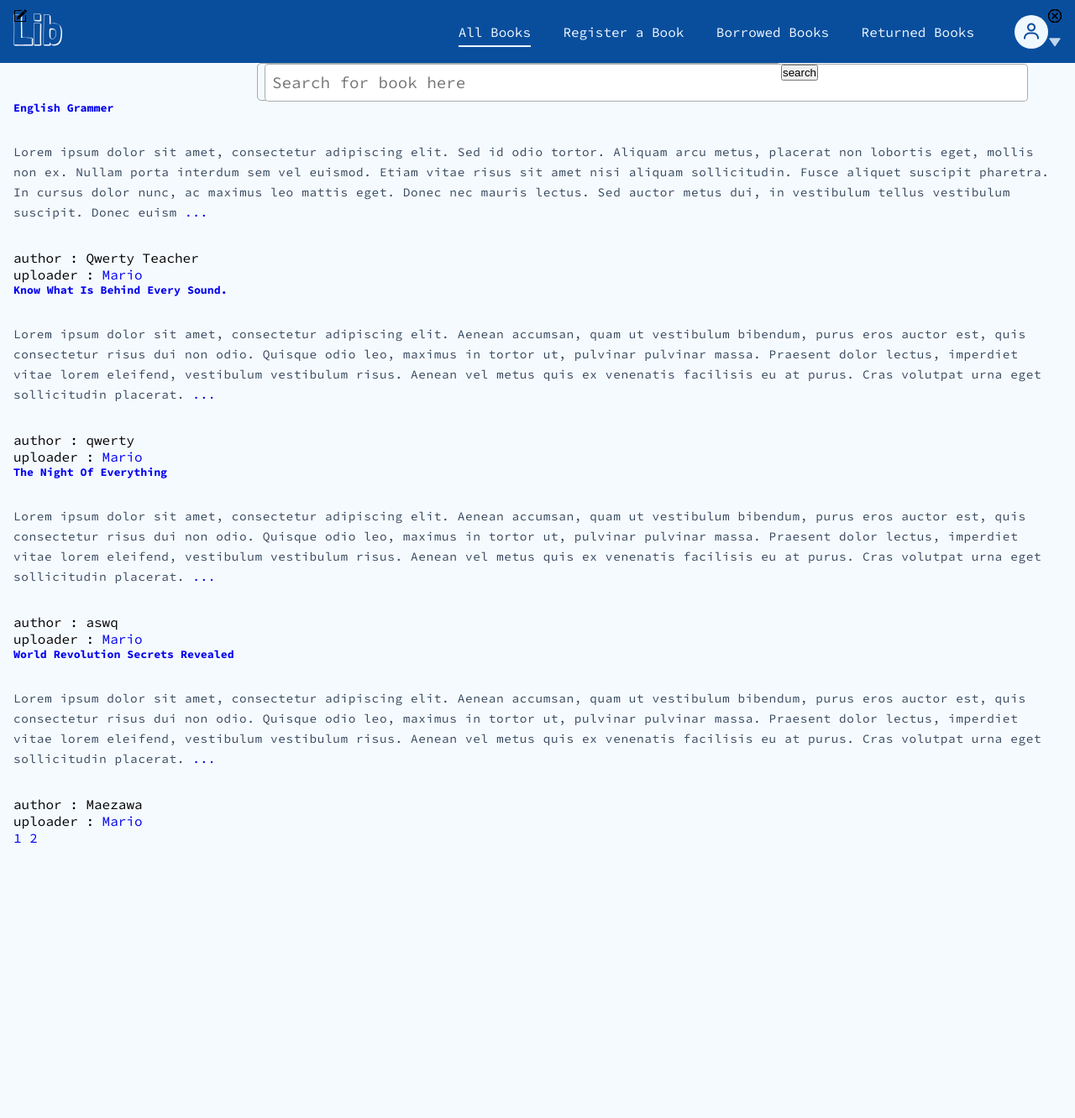
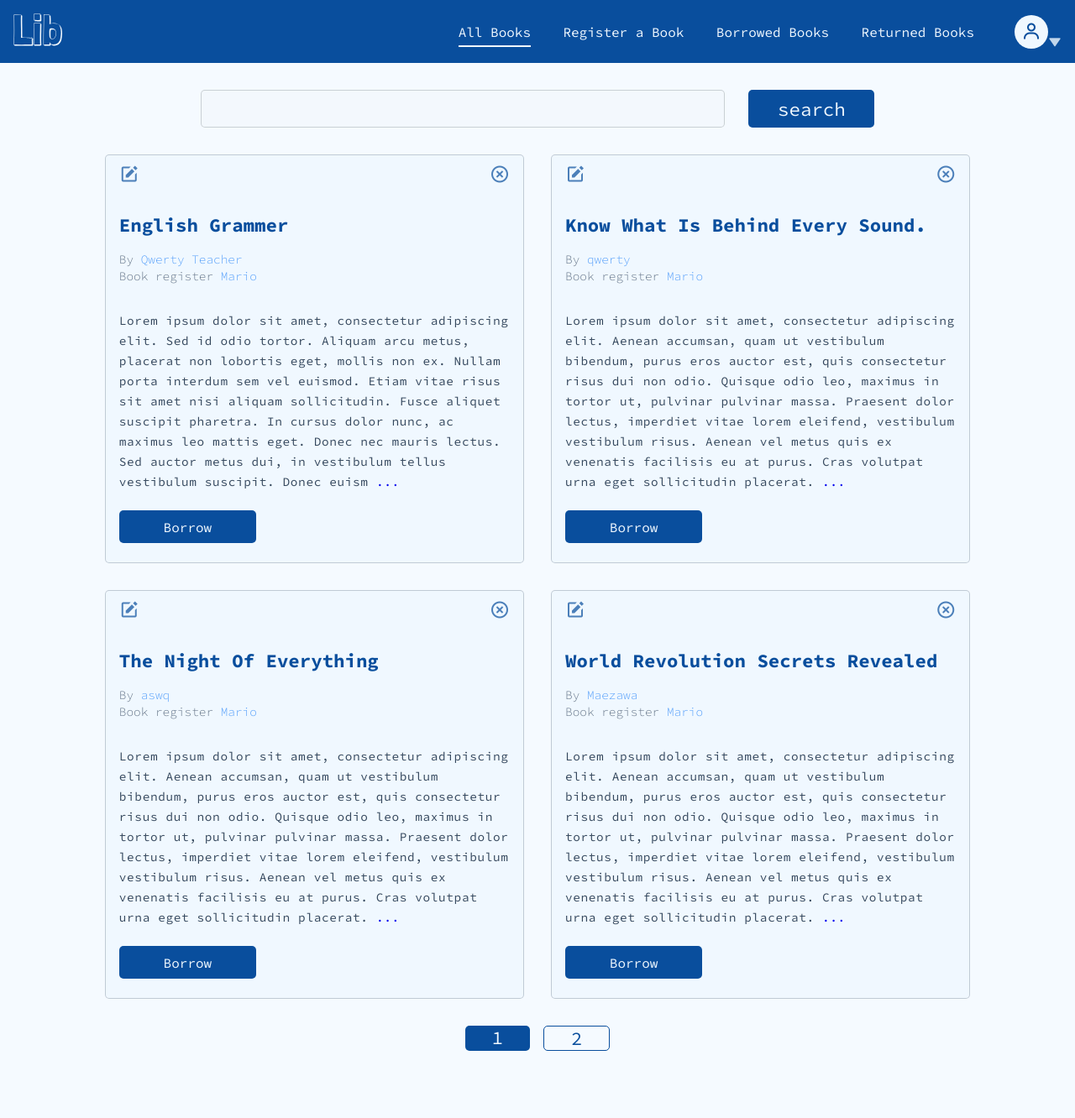
Before and after one commit to r-e-d-ant/Library-books-management, a Flask app: a page that uses book_manage/templates/admin_books.html in a window 1280 px wide. Shown: the whole page at 84% size. Before the commit the page ends 1004 px from the top, so only its background shows below. Run offline with Flask 2, Linux system fonts and the light colour scheme; a user stored in the database is signed in; data comes from the database, SQL or seed files in the repository.

Commit message:
Admin books page fixed

```diff
--- a/book_manage/static/main.css
+++ b/book_manage/static/main.css
@@ -7,6 +7,7 @@
     --dark-clr: #021831;
     --white-clr: #f5faff;
     --white-clr-alt: #f0f8ff;
+    --white-input-clr: #f3f8fd;
     --gray-clr: #617283;
     --link-clr: #2083F8;
     --footer-bg-clr: #063060;
@@ -225,9 +226,10 @@ main {
     height: 2.5rem;
     font-size: 1.2rem;
     font-family: 'Source Code Pro', monospace;
+    background-color: var(--white-input-clr);
     color: var(--dark-clr);
     outline: none;
-    border: thin solid #01141159;
+    border: thin solid #0114112c;
     border-radius: 5px;
     margin-bottom: 1rem;
     padding: 0 .5rem;
@@ -369,6 +371,7 @@ main {
     }
     .book {
         border: thin solid #02183133;
+        margin: 0;
     }
     .btn-borrow {
         font-size: 1rem;
@@ -460,9 +463,10 @@ th {
     height: 2.8rem;
     font-size: 1.2rem;
     font-family: 'Source Code Pro', monospace;
+    background-color: var(--white-input-clr);
     color: var(--dark-clr);
     outline: none;
-    border: thin solid #01141159;
+    border: thin solid #0114112c;
     border-radius: 5px;
     margin-bottom: 1rem;
     padding: 0 .5rem;
--- a/book_manage/templates/admin_books.html
+++ b/book_manage/templates/admin_books.html
@@ -1,54 +1,62 @@
 {% extends 'layout.html' %}
 
 {% block content %}
-<div class="mt-5">
+<div class="search_bar-container">
     <form class="search-bar" action="/search" method="POST">
-        <div class="search-input">
-            <input class="form-control" type="text" name="searched_book" placeholder="Search for book here">
-        </div>
-        <div class="search-btn">
-            <input class="btn btn-outline-danger" type="submit" value="search">
-        </div>
+        <input class="search-input" type="text" name="searched_book">
+        <input class="btn btn-search" type="submit" value="search">
     </form>
 </div>
 <!-- If there is books list loop in to display them -->
 <!-- Loop in books List then show the book -->
-<div class="row">
+<div class="books-container">
     {% for book in books.items %}
-    <div class="col-sm-6">
+    <div class="book">
         <div class="card mt-3 mb-3 text-center">
             <!-- display the pencil sign which stand for update -->
-            <a class='image-link' href="{{ url_for('update', book_id = book.id) }}"><img
-                    src="/static/photos/pencil-square.svg" class="pencil-sign" alt="update"></a>
+        <a class='image-link' href="{{ url_for('update', book_id = book.id) }}">
+            <i class='bx bxs-edit pencil-sign' title="update the book"></i>
+        </a>
         <!-- display the delete sign which stand for delete -->
-            <a class='image-link' href="{{ url_for('delete_post', book_id = book.id) }}"><img
-                    src="/static/photos/x-circle.svg" class="delete-sign" alt="delete"></a>
+        <a class='image-link' href="{{ url_for('delete_post', book_id = book.id) }}">
+            <i class='bx bx-x-circle delete-sign' title="delete the book"></i>
+        </a>
 
-            <div class="card-body card-body-height">
+        <div class="book-body">
             <!-- Find the book title then display it in card -->
             <a class='link' href="{{ url_for('borrow', book_id = book.id)}}">
-                    <h5 class="card-title">{{ book.title.title() }}</h5>
+                <h5 class="book-title">{{ book.title.title() }}</h5>
             </a>
+            <!-- Find the book author then display it in card -->
+            <div class="book_subinfo-container">
+                <span class='book-sub-info'>By <b>{{book.author}}</b></span><br>
+                <span class='book-sub-info'>
+                    Book register
+                    <a class='link book-register' href="{{ url_for('admin_books', admin=book.auth.username) }}" title="See all books uploaded by {{ book.auth.username }}">
+                        {{ book.auth.username}}
+                    </a>
+                </span>
+            </div>
             <!-- Find the book description then display it in card -->
             {% if book.description|length > 416 %}
-                    <p class="card-text book-description">{{ book.description[0:416] }} <a class="link" href="{{ url_for('book', book_id = book.id) }}">...</a></p>
+                <p class="book-description">{{ book.description[0:416] }} <a class="link" href="{{ url_for('book', book_id = book.id) }}">...</a></p>
             {% else %}
-                <p class="card-text book-description">{{ book.description }}</p>
+            <p class="book-description">{{ book.description }}</p>
             {% endif %}
-                <span class='text-muted'>author : {{book.author}}</span><br>
-                <span class='text-muted'>uploader : <a class='link' href="{{ url_for('admin_books', admin=book.auth.username) }}">{{ book.auth.username
-                    }}</a></span>
         </div>
+        <a class="btn btn-borrow" href="{{ url_for('borrow', book_id = book.id)}}">Borrow</a>
         </div>
     </div>
     {% endfor %}
 </div>
+
+<div class="paginations">
     {% for page_num in books.iter_pages() %}
     {% if page_num %}
     {% if books.page == page_num %}
-<a class='btn btn-danger mb-5' href="{{ url_for('admin_books', admin=admin.username, page=page_num) }}">{{ page_num }}</a>
+    <a class='btn btn-pagination' href="{{ url_for('admin_books', admin=admin.username, page=page_num) }}">{{ page_num }}</a>
     {% else %}
-<a class='btn btn-outline-danger mb-5' href="{{ url_for('admin_books', admin=admin.username, page=page_num) }}">{{
+    <a class='btn-pagination-out' href="{{ url_for('admin_books', admin=admin.username, page=page_num) }}">{{
         page_num }}</a>
     {% endif %}
     {% else %}
@@ -56,3 +64,4 @@
     {% endif %}
     {% endfor %}
     {% endblock %}
+</div>
```
Also changed, not shown: book_manage/templates/home.html (+6 -8 lines). Lines whose indentation alone changed are shown as unchanged.
